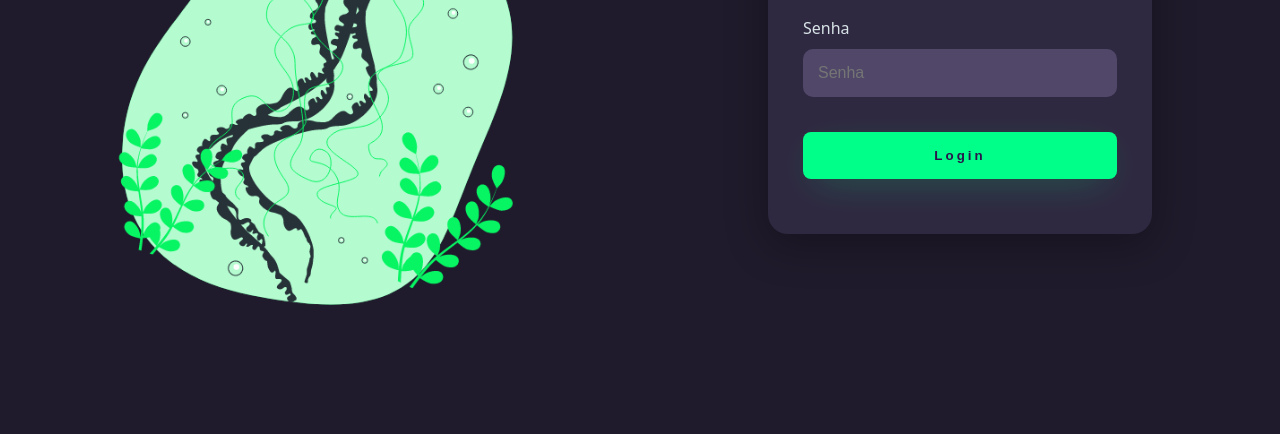
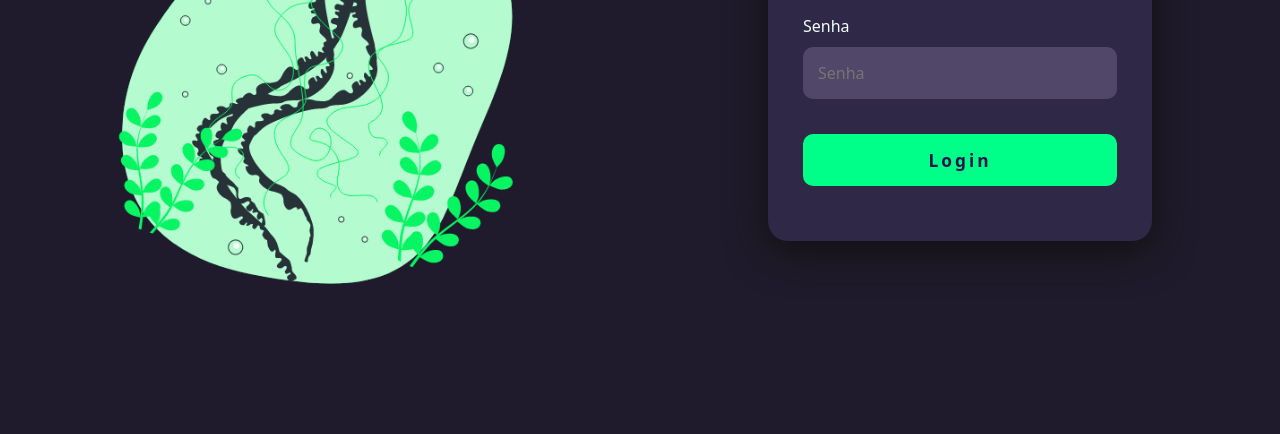
Before and after one commit to AmandaOliveira3/SASS-SCSS-Developer, a website: page projeto-SASS/index.html in a window 1280 px wide. Shown: the part 366-800 px from the top of the page. Drawn offline with Linux system fonts and the light colour scheme.

Commit message:
feat: Add new SCSS files with styles for the login page

```diff
--- a/Principais-recursos/mixins/SCSS/styles.scss
+++ b/Principais-recursos/mixins/SCSS/styles.scss
@@ -8,7 +8,7 @@ nav ul {
     @include reset-list;
 }
 
-// mixin com argumwtnos obrigatórios
+// mixin com argumentos obrigatórios
 
 @mixin flex-container($direction, $justify, $algin) {
     display: flex;
@@ -21,7 +21,7 @@ nav ul {
     @include flex-container(row, center, center);
 }
 
-// mixin com argumwtnos opcionais
+// mixin com argumentos opcionais
 
 @mixin flex-container2($direction: column, $justify: center, $algin: center) {
     display: flex;
@@ -34,7 +34,7 @@ nav ul {
     @include flex-container2();
 }
 
-// mixin com argumwtnos de Palavre-chave
+// mixin com argumentos de Palavre-chave
 
 @mixin flex-container3($direction: column, $justify: center, $align: center) {
     display: flex;
--- /dev/null
+++ b/projeto-SASS/SCSS/base/_reset.scss
@@ -0,0 +1,6 @@
+* {
+    box-sizing: border-box;
+    font-family: 'Noto Sans', sans-serif;
+    margin: 0;
+    scroll-behavior: smooth;
+}
--- /dev/null
+++ b/projeto-SASS/SCSS/base/_typography.scss
@@ -0,0 +1 @@
+@import url('https://fonts.googleapis.com/css2?family=Open+Sans&family=Righteous&display=swap');
--- /dev/null
+++ b/projeto-SASS/SCSS/layout/_index.scss
@@ -0,0 +1,3 @@
+@forward '_left-login';
+@forward '_right-login';
+@forward '_main-login';
--- /dev/null
+++ b/projeto-SASS/SCSS/layout/_left-login.scss
@@ -0,0 +1,17 @@
+.left-login {
+    width: 50vw;
+    height: 100vh;
+    display: flex;
+    align-items: center;
+    justify-content: center;
+    flex-direction: column;
+
+    &>h1 {
+        color: #00ffaa;
+    }
+
+}
+
+.left-image {
+    width: 35vw;
+}
--- /dev/null
+++ b/projeto-SASS/SCSS/layout/_main-login.scss
@@ -0,0 +1,8 @@
+.main-login {
+    width: 100vw;
+    height: 100vh;
+    background-color: #201b2c;
+    display: flex;
+    justify-content: center;
+    align-items: center;
+}
--- /dev/null
+++ b/projeto-SASS/SCSS/layout/_right-login.scss
@@ -0,0 +1,82 @@
+@mixin flex($flex-direction: column, $justify-content: center, $align-item: center) {
+    display: flex;
+    justify-content: $justify-content;
+    flex-direction: $flex-direction;
+    align-items: $align-item;
+}
+
+.right-login {
+    width: 50vw;
+    height: 100vh;
+    @include flex;
+}
+
+
+.card-login {
+    width: 60%;
+    @include flex;
+    padding: 30px 35px;
+    background: #2f2846;
+    border-radius: 20px;
+    box-shadow: 0px 10px 40px #101010;
+
+    &>h1 {
+        font-weight: 800;
+        color: #00ff88;
+        letter-spacing: 2px;
+        margin: 0;
+    }
+
+}
+
+.textfield {
+    width: 100%;
+    @include flex(column, center, flex-start);
+    margin: 10px 0px;
+
+    &>input {
+        width: 100%;
+        border: none;
+        border-radius: 10px;
+        padding: 15px;
+        background: #514869;
+        color: #f0f0ff;
+        font-size: 12pt;
+        box-sizing: border-box;
+        outline: none;
+    }
+
+    &>label {
+        color: #f0ffff;
+        margin-bottom: 10px;
+    }
+
+    &>input ::placeholder {
+        color: #f0ffff;
+    }
+}
+
+
+.btn-login {
+    width: 100%;
+    padding: 14px 16px;
+    margin: 25px;
+    border: none;
+    border-radius: 10px;
+    outline: none;
+    font-weight: 800;
+    font-size: 13pt;
+    letter-spacing: 3px;
+    color: #2b134b;
+    background: #00ff88;
+    cursor: pointer;
+
+    &:hover {
+
+        box-shadow: 0px 10px 40px -12px #00ff88;
+    }
+
+    &:active {
+        background: #00ff6b;
+    }
+}
--- a/projeto-SASS/SCSS/main.scss
+++ b/projeto-SASS/SCSS/main.scss
@@ -1,137 +1,29 @@
-@import url('https://fonts.googleapis.com/css2?family=Open+Sans&family=Righteous&display=swap');
+@use 'base/typography';
+@use 'base/reset';
+@use 'layout';
 
-body {
-    margin: 0;
-    font-family: 'Noto Sans', sans-serif;
-}
-
-body * {
-    box-sizing: border-box;
-}
-
-
-.main-login {
-    width: 100vw;
-    height: 100vh;
-    background-color: #201b2c;
-    display: flex;
-    justify-content: center;
-    align-items: center;
-}
-
-.left-login {
-    width: 50vw;
-    height: 100vh;
-    display: flex;
-    align-items: center;
-    justify-content: center;
-    flex-direction: column;
-
-}
-
-.left-login > h1 {
-    color: #77ffc0;
-}
-.left-image {
-    width: 35vw;
-}
-
-.right-login {
-    width: 50vw;
-    height: 100vh;
-    display: flex;
-    justify-content: center;
-    align-items: center;
-
-}
-
-
-.card-login {
-    width: 60%;
-    display: flex;
-    justify-content: center;
-    align-items: center;
-    flex-direction: column;
-    padding: 30px 35px;
-    background: #2f2841;
-    border-radius: 20px;
-    box-shadow: 0px 10px 40px #00000056;
-
-}
-
-.card-login > h1 {
-    font-weight: 800;
-    color: #00ff88;
-    margin: 0;
-}
-
-.textfield {
-    width: 100%;
-    display: flex;
-    flex-direction: column;
-    align-items: flex-start;
-    justify-content: center;
-    margin: 10px 0px;
-
-}
-
-.textfield > input {
-    width: 100%;
-    border:none;
-    border-radius: 10px;
-    padding: 15px;
-    background: #514869;
-    color: #f0ffffde;
-    font-size: 12pt;
-    box-sizing: border-box;
-    outline: none;
-}
-
-.textfield > label {
-    color: #f0ffffde;
-    margin-bottom: 10px;
-}
-
-.textfield > input ::placeholder{
-    color: #f0ffff94;
-}
-
-.btn-login {
-    width: 100%;
-    padding: 16px 0px;
-    margin: 25px;
-    border: none;
-    border-radius: 8px;
-    outline: none;
-    cursor: pointer;
-    font-weight: 800;
-    letter-spacing: 3px;
-    color: #2b134b;
-    background: #00ff88;
-    box-shadow: 0px 10px 40px -12px #00ff8052;
-}
-
-@media only screen and (max-width: 950px){
-    .card-login{
-        width: 85%
+@media only screen and (max-width: 950px) {
+    .card-login {
+        width: 85%;
     }
 
 }
 
-@media only screen and (max-width: 600px){
-    .main-login{
+@media only screen and (max-width: 600px) {
+    .main-login {
         flex-direction: column;
     }
 
-    .left-login > h1 {
+    .left-login>h1 {
         display: none;
     }
-    .left-login{
-       width: 100%;
-       height: auto;
+
+    .left-login {
+        width: 100%;
+        height: auto;
     }
 
-    .right-login{
+    .right-login {
         width: 100%;
         height: auto;
     }
@@ -139,6 +31,7 @@ body * {
     .left-image {
         width: 60vw;
     }
+
     .card-login {
         width: 90%;
     }
```
Also changed, not shown: projeto-SASS/CSS/main.css, 1 other file.
